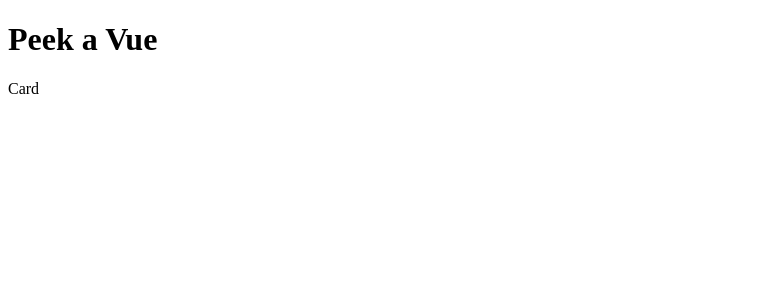
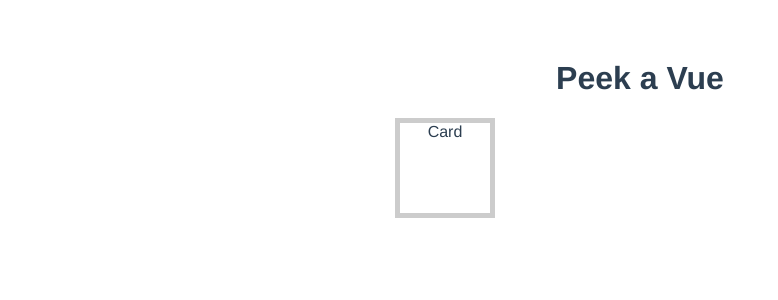
Before and after one commit to albertoaa/peek-a-vue, a Vue app: page / in a window 1280 px wide. Shown: the top 300 px of the page, without its empty margins (0-778 px from the left). Built offline with nearby package versions, Linux system fonts and the light colour scheme.

Commit message:
feat: create board game scaffold

```diff
--- a/src/App.vue
+++ b/src/App.vue
@@ -1,6 +1,8 @@
 <template>
   <h1>Peek a Vue</h1>
-  <Card />
+  <section class="game-board">
+    <Card />
+  </section>
 </template>
 
 <script>
@@ -15,4 +17,21 @@ export default {
 </script>
 
 <style>
+#app {
+  font-family: "Avenir", Helvetica, Arial, sans-serif;
+  -webkit-font-smoothing: antialiased;
+  -moz-osx-font-smoothing: grayscale;
+  text-align: center;
+  color: #2c3e50;
+  margin-top: 60px;
+}
+
+.game-board {
+  display: grid;
+  justify-content: center;
+  grid-template-columns: 100px 100px 100px 100px;
+  grid-template-rows: 100px 100px 100px 100px;
+  grid-column-gap: 30px;
+  grid-row-gap: 30px;
+}
 </style>
--- a/src/components/Card.vue
+++ b/src/components/Card.vue
@@ -1,5 +1,5 @@
 <template>
-  <div class="card">Card {{ id }} {{ value }}</div>
+  <div class="card">Card</div>
 </template>
 
 <script>
@@ -14,4 +14,7 @@ export default {
 
 
 <style scoped>
+.card {
+  border: 5px solid #ccc;
+}
 </style>
```
